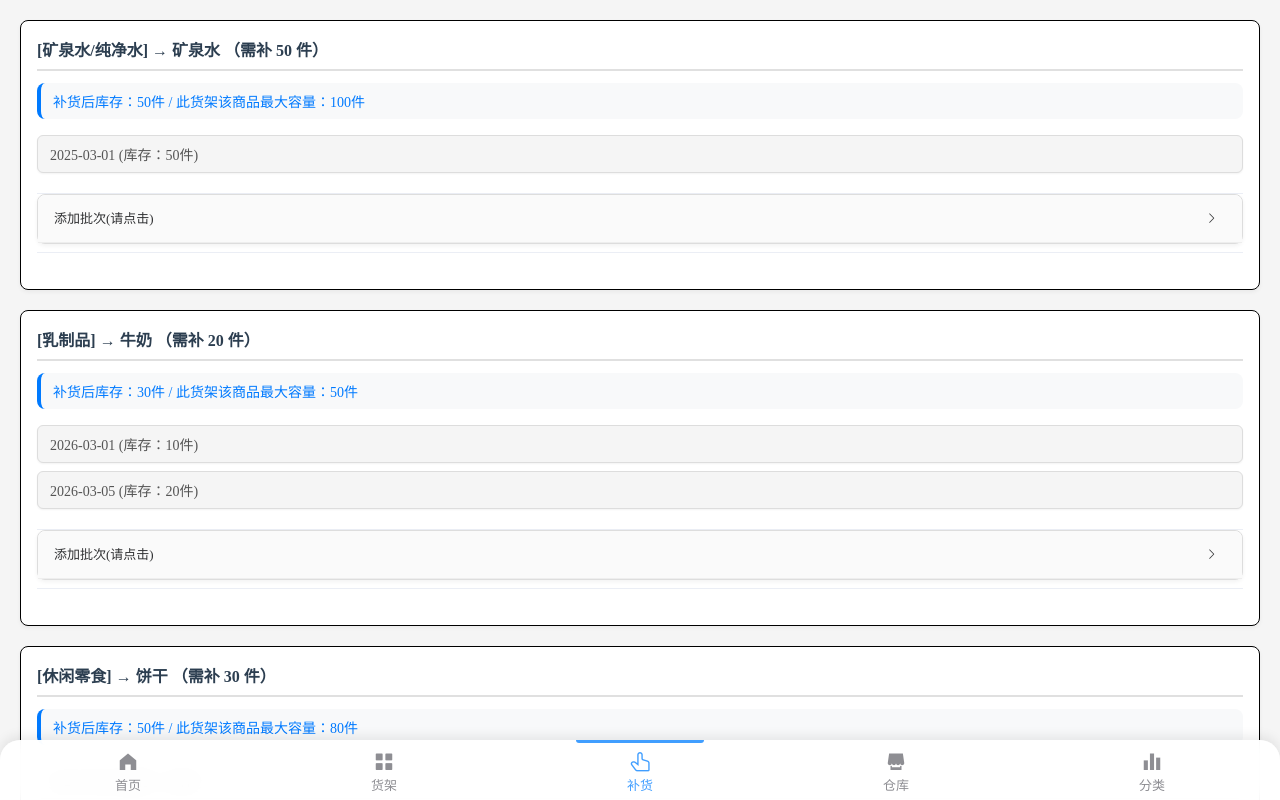
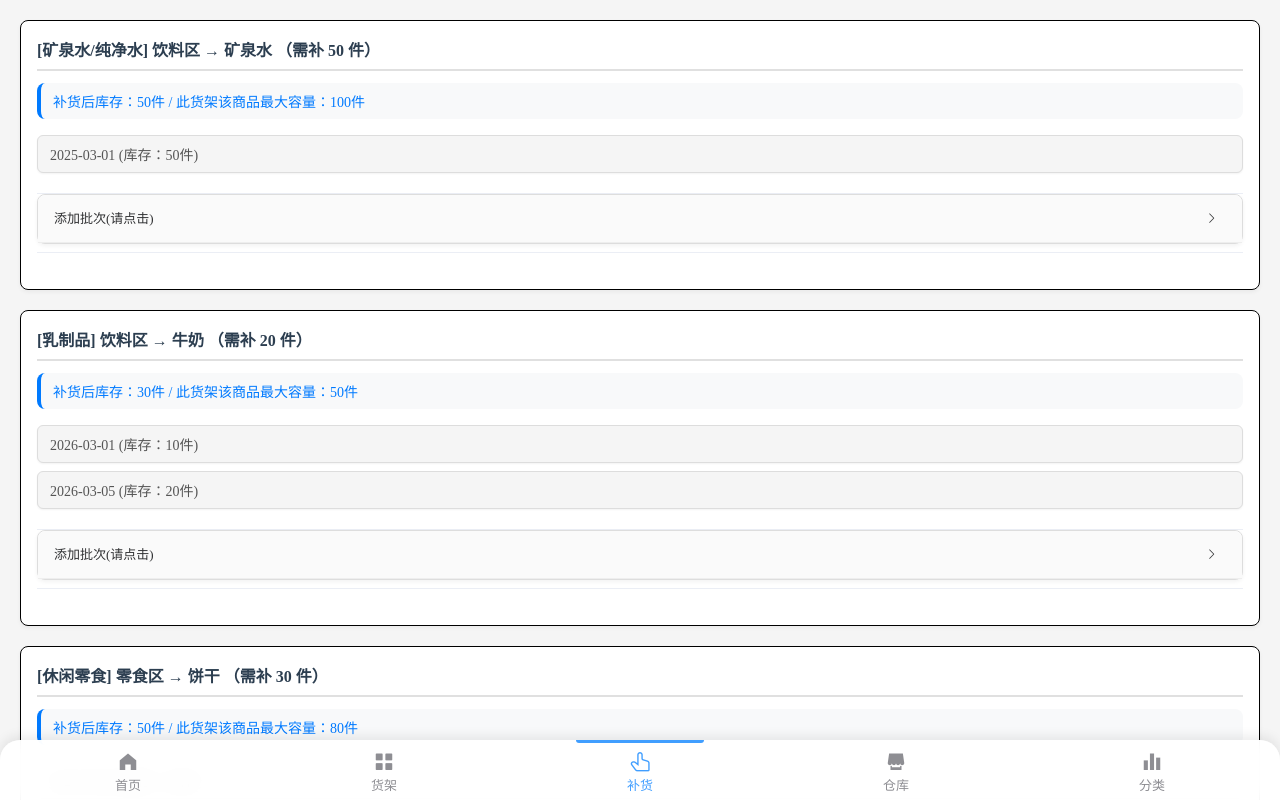
Before and after one commit to gezhe007/Productionmanagesystem, a Vue app: page /#/replenish in a window 1280 px wide. Built offline with nearby package versions, Linux system fonts and the light colour scheme.

Commit message:
Revert "去除补货界面的货架显示"
This reverts commit 58121f756b046d2baa844148cbe062ee620204da.

```diff
--- a/src/components/ReplenishItem.vue
+++ b/src/components/ReplenishItem.vue
@@ -1,7 +1,7 @@
 <template>
   <div>
     <h4 class="product-title">
-      [{{ categoryName }}] → {{ productName }} （需补
+      [{{ categoryName }}] {{ shelfName }} → {{ productName }} （需补
       {{ replenishQty }} 件）
     </h4>
 
@@ -90,6 +90,7 @@ export default {
   name: "ReplenishItem",
   props: {
     shelfProduct: { type: Object, required: true },
+    shelfName: { type: String, required: true },
     productName: { type: String, required: true },
     categoryName: { type: String, required: true },
     replenishQty: { type: Number, required: true },
--- a/src/views/Replenish.vue
+++ b/src/views/Replenish.vue
@@ -11,6 +11,7 @@
         >
           <ReplenishItem
             :shelf-product="item.shelfProduct"
+            :shelf-name="item.shelfName"
             :product-name="item.productName"
             :category-name="item.categoryName"
             :replenish-qty="item.replenishQty"
@@ -105,6 +106,7 @@ export default {
 
           items.push({
             shelfProduct: sp,
+            shelfName: shelf.name,
             productName: sp.productName,
             categoryName: sp.categoryName,
             replenishQty,
```
